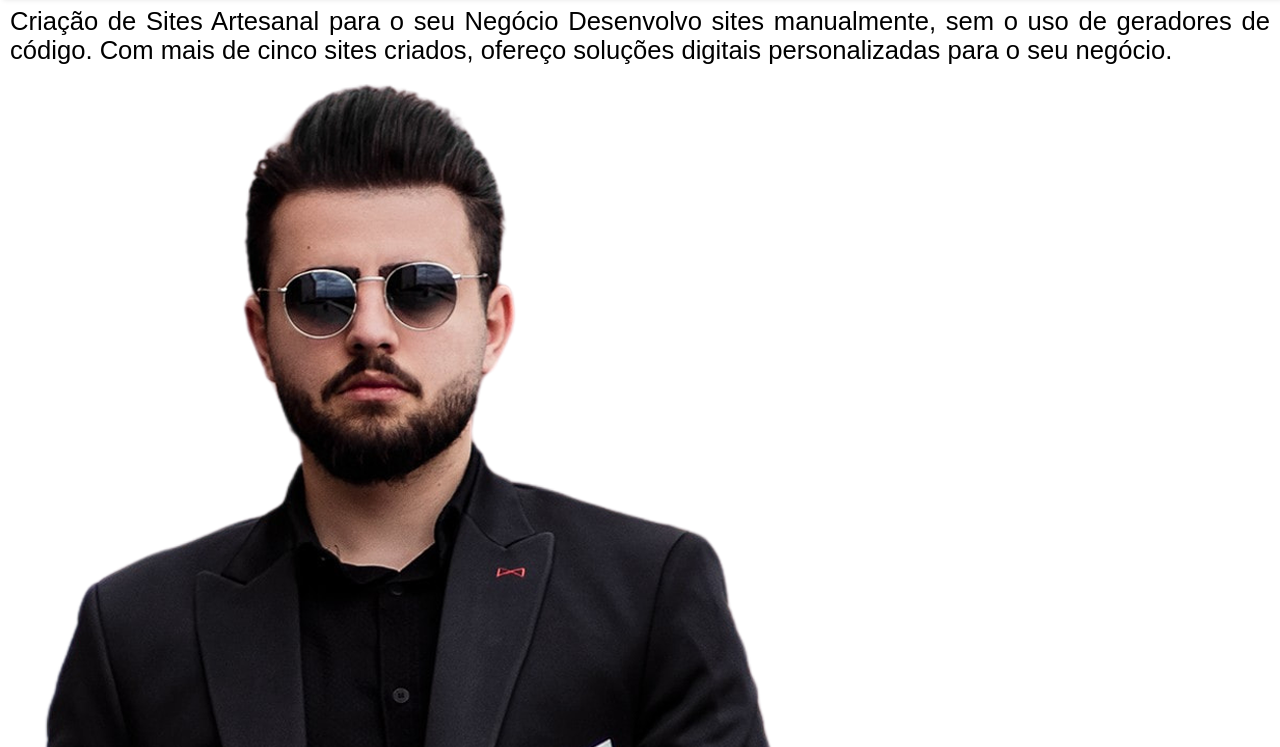
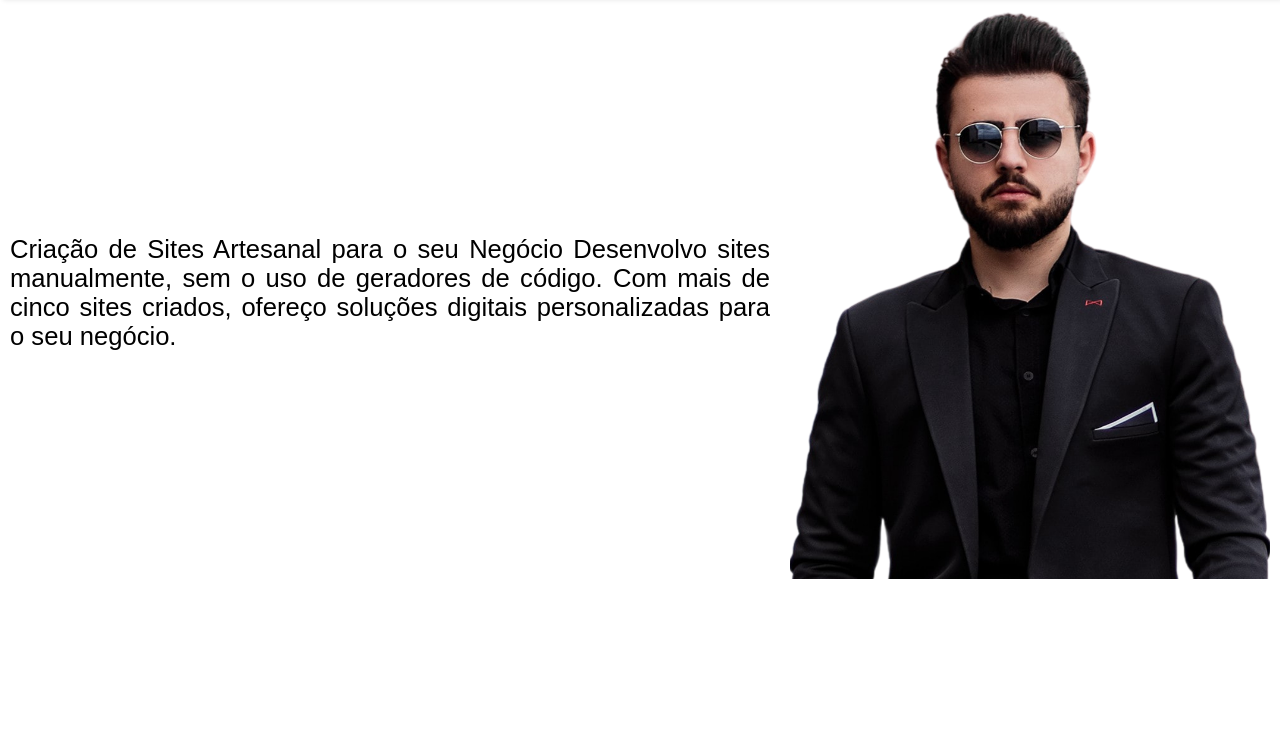
Before and after one commit to lscj-ldc/lscj-ldc, a plain HTML site: page index.html in a window 1280 px wide. Shown: the part 53-800 px from the top of the page. Drawn offline with nearby package versions, Linux system fonts and the light colour scheme.

Commit message:
Atualização

```diff
--- a/css/estilo.css
+++ b/css/estilo.css
@@ -91,9 +91,22 @@
     display: none;
 }
 /* primeira seção */
+.meu-trabalho {
+    display: flex;
+    align-items: center;
+}
 .meu-trabalho p {
     display: flex;
     text-align: justify;
     padding: 10px;
+    width: 900px;
     font-size: 1.6em;
 }
+
+.meu-trabalho img {
+    display: flex;
+    float: right;
+    padding: 10px;
+    width: 500px;
+    height: auto;
+}
```
